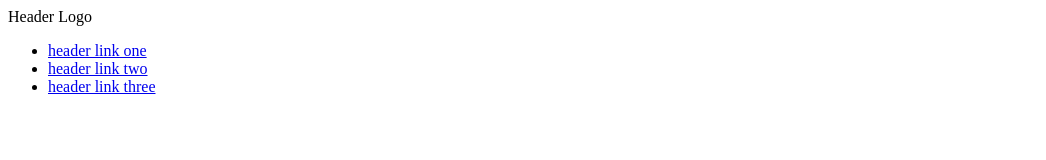
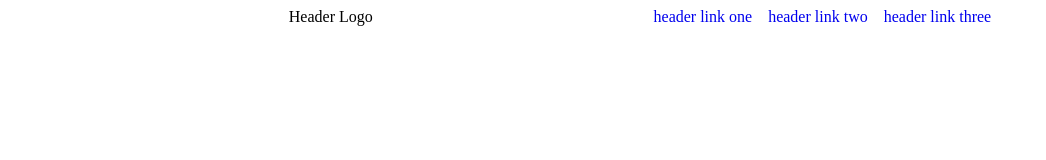
Before and after one commit to MSchwartz55/OdinLandingPage, a plain HTML site: page index.html in a window 1280 px wide. Shown: the whole page, without its empty margins (0-1046 px from the left). Drawn offline with Linux system fonts and the light colour scheme.

Commit message:
Added flexbox to header class and link list type in style.css and changed structure of header in index.html

```diff
--- a/index.html
+++ b/index.html
@@ -5,17 +5,20 @@
     <meta charset="UTF-8">
     <meta http-equiv="X-UA-Compatible" content="IE=edge">
     <meta name="viewport" content="width=device-width, initial-scale=1.0">
-    <title>Document</title>
+    <title>Landing Page</title>
+    <link rel="stylesheet" href="style.css">
 </head>
 
 <body>
     <div class="header">
-        Header Logo
+        <div>Header Logo</div>
+
         <ul>
             <li><a href="#">header link one</a></li>
             <li><a href="#">header link two</a></li>
             <li><a href="#">header link three</a></li>
         </ul>
+
     </div>
 </body>
 
--- a/style.css
+++ b/style.css
@@ -1,9 +1,16 @@
 ul{
+    display: flex;
     list-style: none;
     margin: 0;
     padding: 0;
+    gap: 16px;
 }
 
 a{
     text-decoration: none;
 }
+
+.header{
+    display: flex;
+    justify-content: space-evenly;
+}
```
